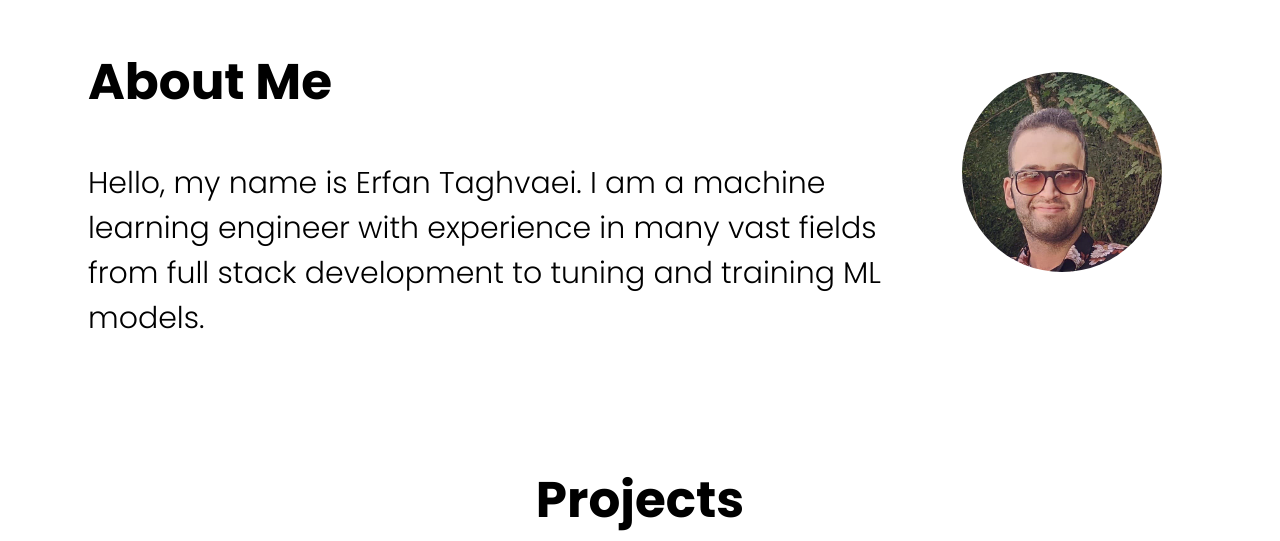
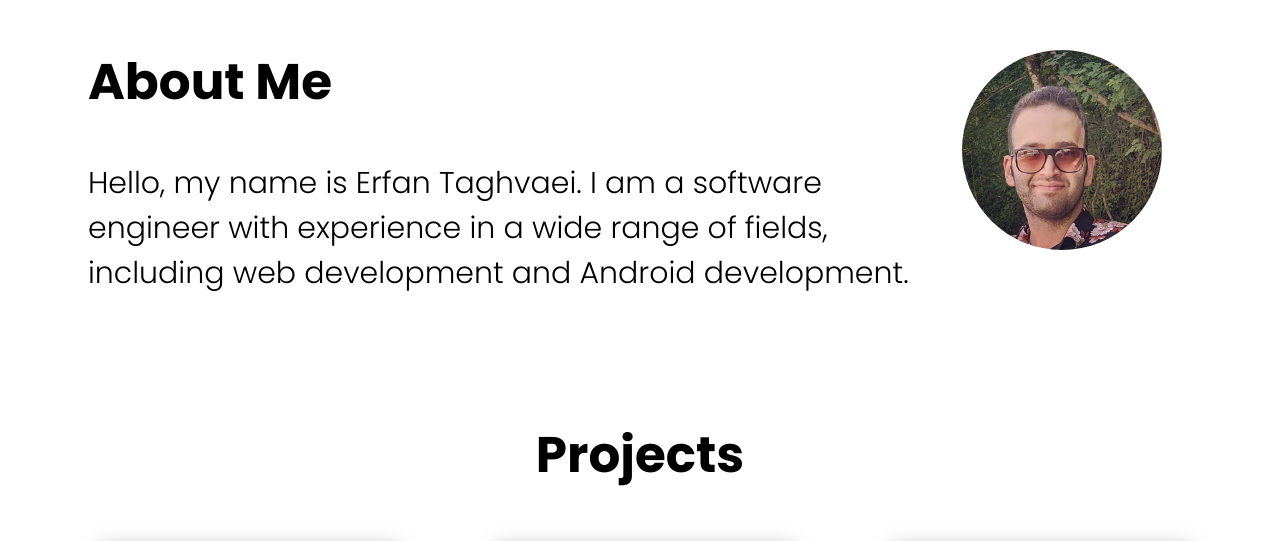
Before and after one commit to ErfanTagh/erfantagh.github.io, a plain HTML site: page index.html in a window 1280 px wide. Shown: the part 885-1426 px from the top of the page. Drawn offline with Linux system fonts and the light colour scheme.

Commit message:
About me changed

```diff
--- a/index.html
+++ b/index.html
@@ -55,7 +55,7 @@
     <section id="about-me" class="section-shot">
         <div class="information">
             <h2>About Me</h2>
-            <p>Hello, my name is Erfan Taghvaei. I am a machine learning engineer with experience in many vast fields from full stack development to tuning and training ML models.</p>
+            <p>Hello, my name is Erfan Taghvaei. I am a software engineer with experience in a wide range of fields, including web development and Android development.</p>
 
         </div>
         <div class="headshot">
```
